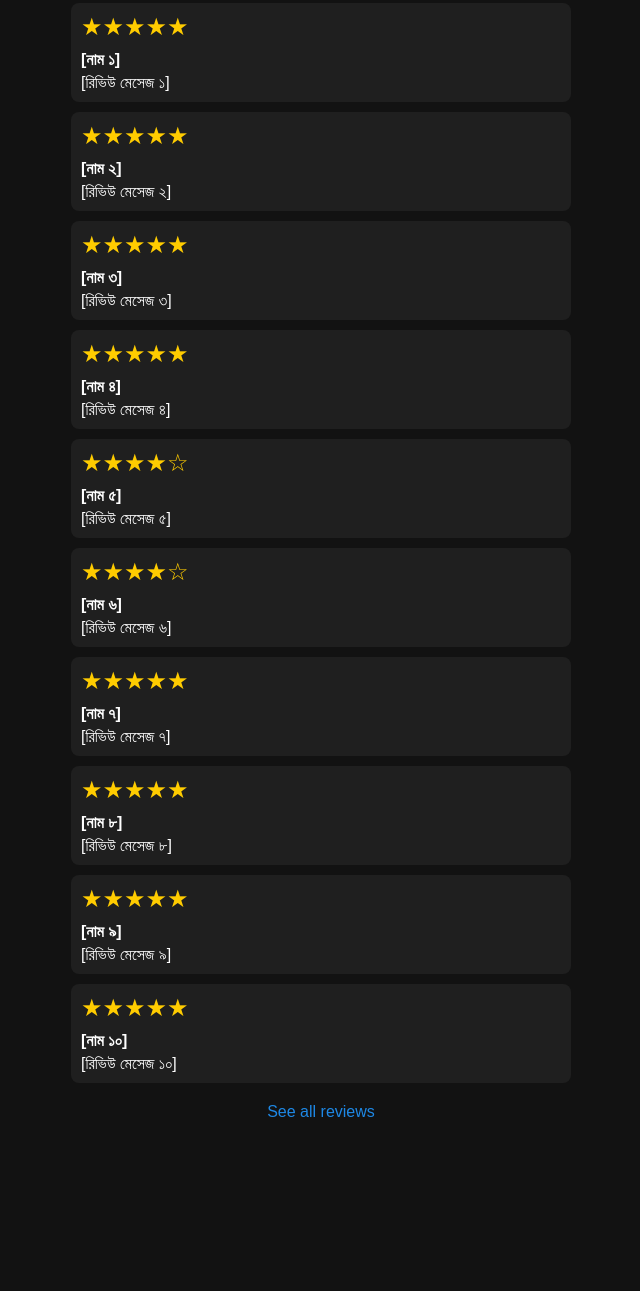
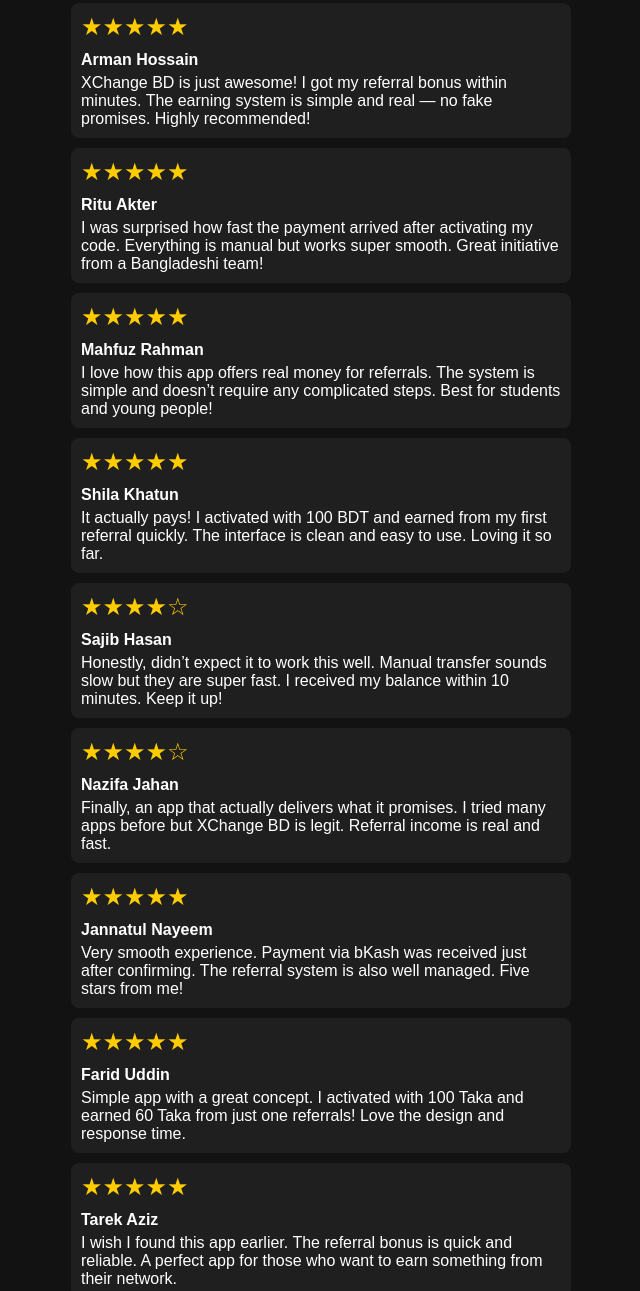
Before and after one commit to xchangebd/download, a plain HTML site: page index.html in a window 1280 px wide. Shown: the part 822-2113 px from the top of the page, without its empty margins (319-959 px from the left). Before the commit the page ends 1983 px from the top, so only its background shows below. Drawn offline with Linux system fonts and the light colour scheme.

Commit message:
Update index.html

```diff
--- a/index.html
+++ b/index.html
@@ -276,53 +276,55 @@
       <div class="star-display">★★★★★</div>
       <div class="review">
         <div class="star-display">★★★★★</div>
-        <div class="review-title">[নাম ১]</div>
-        <div class="review-message">[রিভিউ মেসেজ ১]</div>
+        <div class="review-title">Arman Hossain</div>
+        <div class="review-message">XChange BD is just awesome! I got my referral bonus within minutes. The earning system is simple and real — no fake promises. Highly recommended!</div>
       </div>
       <div class="review">
         <div class="star-display">★★★★★</div>
-        <div class="review-title">[নাম ২]</div>
-        <div class="review-message">[রিভিউ মেসেজ ২]</div>
+        <div class="review-title">Ritu Akter</div>
+        <div class="review-message">I was surprised how fast the payment arrived after activating my code. Everything is manual but works super smooth. Great initiative from a Bangladeshi team!</div>
       </div>
       <div class="review">
         <div class="star-display">★★★★★</div>
-        <div class="review-title">[নাম ৩]</div>
-        <div class="review-message">[রিভিউ মেসেজ ৩]</div>
+        <div class="review-title">Mahfuz Rahman</div>
+        <div class="review-message">I love how this app offers real money for referrals. The system is simple and doesn’t require any complicated steps. Best for students and young people!</div>
       </div>
       <div class="review">
         <div class="star-display">★★★★★</div>
-        <div class="review-title">[নাম ৪]</div>
-        <div class="review-message">[রিভিউ মেসেজ ৪]</div>
+        <div class="review-title">Shila Khatun</div>
+        <div class="review-message">It actually pays! I activated with 100 BDT and earned from my first referral quickly. The interface is clean and easy to use. Loving it so far.
+
+</div>
       </div>
       <div class="review">
         <div class="star-display">★★★★☆</div>
-        <div class="review-title">[নাম ৫]</div>
-        <div class="review-message">[রিভিউ মেসেজ ৫]</div>
+        <div class="review-title">Sajib Hasan</div>
+        <div class="review-message">Honestly, didn’t expect it to work this well. Manual transfer sounds slow but they are super fast. I received my balance within 10 minutes. Keep it up!</div>
       </div>
       <div class="review">
         <div class="star-display">★★★★☆</div>
-        <div class="review-title">[নাম ৬]</div>
-        <div class="review-message">[রিভিউ মেসেজ ৬]</div>
+        <div class="review-title">Nazifa Jahan</div>
+        <div class="review-message">Finally, an app that actually delivers what it promises. I tried many apps before but XChange BD is legit. Referral income is real and fast.</div>
       </div>
       <div class="review">
         <div class="star-display">★★★★★</div>
-        <div class="review-title">[নাম ৭]</div>
-        <div class="review-message">[রিভিউ মেসেজ ৭]</div>
+        <div class="review-title">Jannatul Nayeem</div>
+        <div class="review-message">Very smooth experience. Payment via bKash was received just after confirming. The referral system is also well managed. Five stars from me!</div>
       </div>
       <div class="review">
         <div class="star-display">★★★★★</div>
-        <div class="review-title">[নাম ৮]</div>
-        <div class="review-message">[রিভিউ মেসেজ ৮]</div>
+        <div class="review-title">Farid Uddin</div>
+        <div class="review-message">Simple app with a great concept. I activated with 100 Taka and earned 60 Taka from just one referrals! Love the design and response time.</div>
       </div>
       <div class="review">
         <div class="star-display">★★★★★</div>
-        <div class="review-title">[নাম ৯]</div>
-        <div class="review-message">[রিভিউ মেসেজ ৯]</div>
+        <div class="review-title">Tarek Aziz</div>
+        <div class="review-message">I wish I found this app earlier. The referral bonus is quick and reliable. A perfect app for those who want to earn something from their network.</div>
       </div>
       <div class="review">
         <div class="star-display">★★★★★</div>
-        <div class="review-title">[নাম ১০]</div>
-        <div class="review-message">[রিভিউ মেসেজ ১০]</div>
+        <div class="review-title">Nusrat Tamanna</div>
+        <div class="review-message">Everything is manual but well organized. I loved how responsive the support was. Within 10 minutes I got my bonus. Trusted app for earning!</div>
       </div>
 
       <div class="see-more">See all reviews</div>
```
